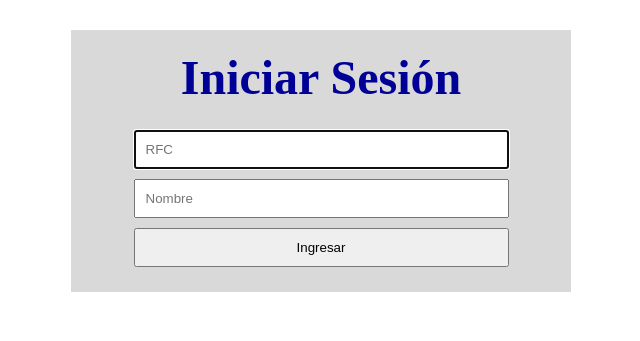
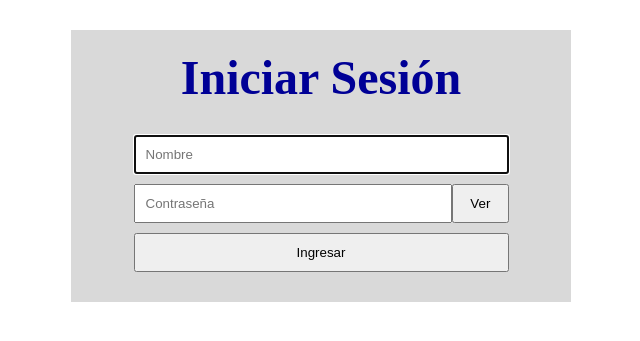
Before and after one commit to FerGv/Veterinaria, a PHP site: page /templates/login.html in a window 1280 px wide. Shown: the top 341 px of the page, without its empty margins (319-959 px from the left). Run offline with PHP 8.4, Linux system fonts and the light colour scheme.

Commit message:
1. Validación usuario   2. Boton para mostra contraseña

```diff
--- a/css/form.css
+++ b/css/form.css
@@ -18,11 +18,24 @@ form {
 }
 .form__input, .form__submit {
     width: 75%;
-    margin: 5px;
+    margin: 10px;
     padding: 10px;
 }
-.form__input {
-
+.password {
+    width: 75%;
+    margin: auto;
+    position: relative;
+}
+.password__input, .password__button {
+    padding: 10px;
+}
+.password__input {
+    width: 85%;
+    float: left;
+}
+.password__button {
+    width: 15%;
+    float: right;
 }
 .form__submit {
 
--- /dev/null
+++ b/js/funciones.js
@@ -0,0 +1,9 @@
+function Mostrar_Pass() {
+    let pass = document.getElementById('pass');
+    if (pass.type == 'password') {
+        pass.type = 'text';
+    }
+    else {
+        pass.type = 'password';
+    }
+}
--- a/templates/login.html
+++ b/templates/login.html
@@ -8,9 +8,14 @@
 <body>
     <form action="login.php" method="post">
         <h1 class="form__title">Iniciar Sesión</h1>
-        <input type="text" name="rfc" placeholder="RFC" required class="form__input" autofocus> <br>
-        <input type="text" name="nombre" placeholder="Nombre" required class="form__input"> <br>
+        <input type="text" name="nombre" placeholder="Nombre" required class="form__input" autofocus>
+        <div class="password">
+            <input type="password" name="pass" id="pass" placeholder="Contraseña" required class="password__input">
+            <input type="button" value="Ver" onclick="Mostrar_Pass()" class="password__button">
+        </div><br>
         <input type="submit" value="Ingresar" class="form__submit">
     </form>
+
+    <script src="../js/funciones.js"></script>
 </body>
 </html>
```
Also changed, not shown: templates/login.php (+4 -4 lines).
